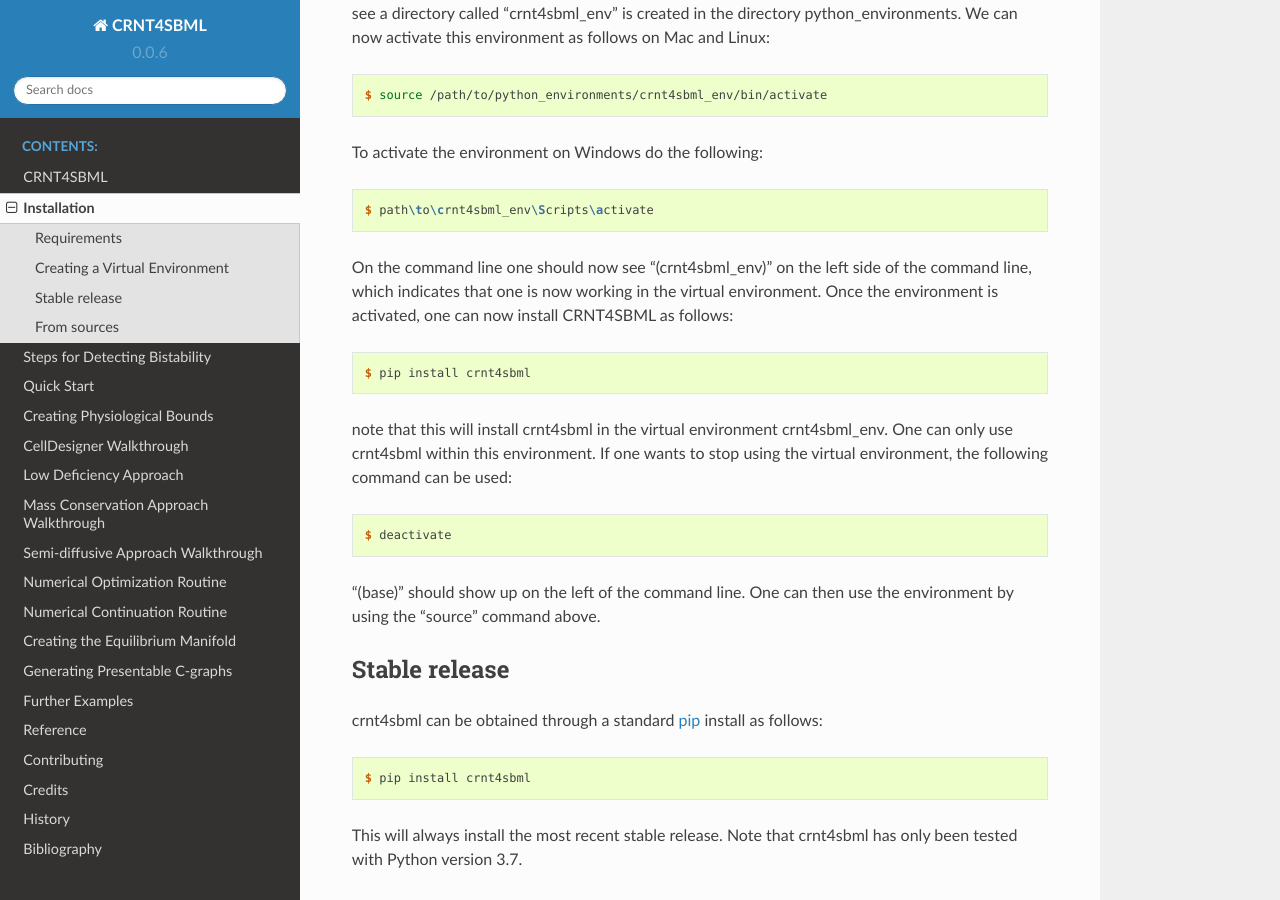
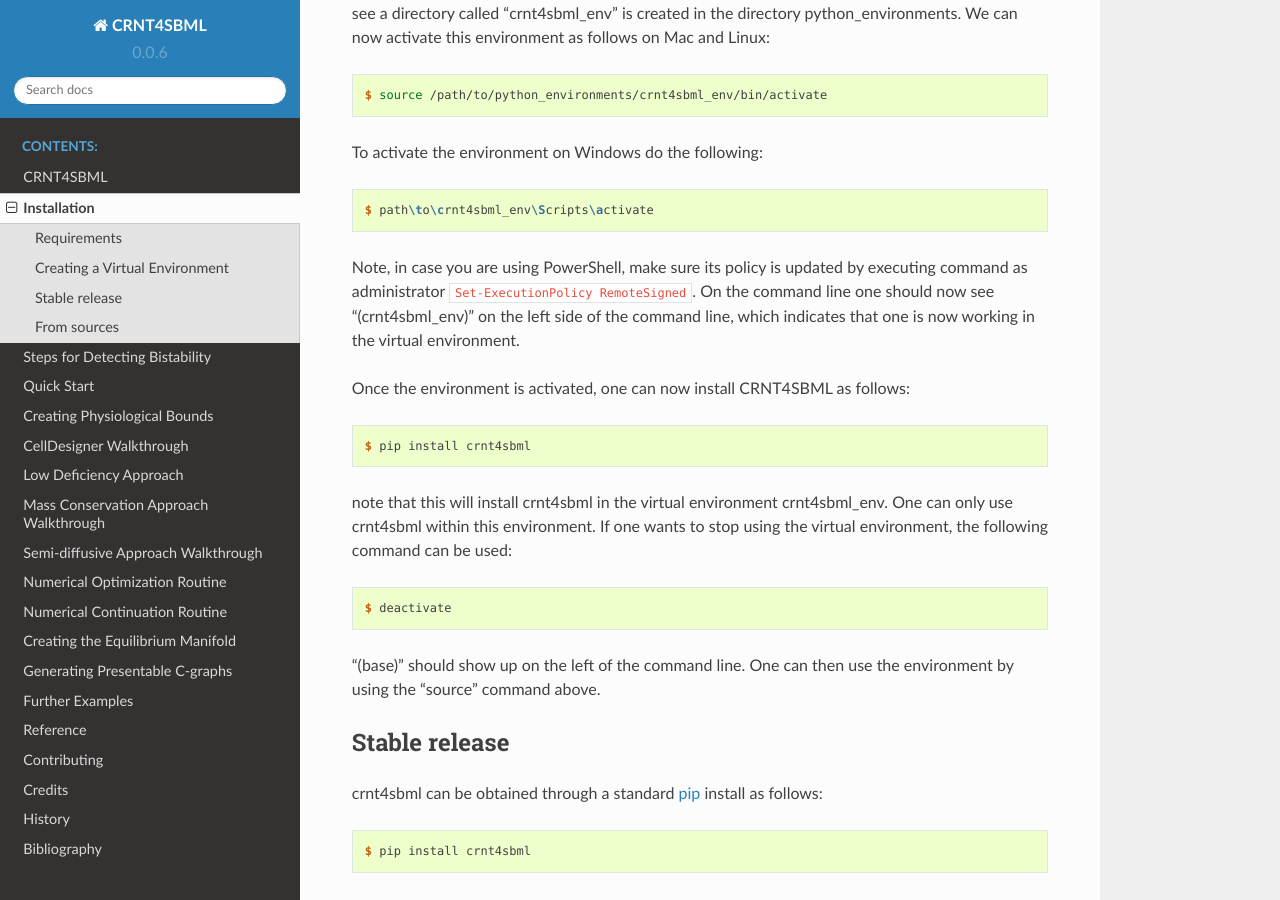
Before and after one commit to PNNL-Comp-Mass-Spec/CRNT4SBML, a Sphinx documentation site: the page built from docs/installation.rst, in a window 1280 px wide and 900 px high, scrolled down 967 px. Built offline with Sphinx 7.4.7 and the Read the Docs theme 2.0.0, drawn with Linux system fonts in a browser that asks for light colours; formulas are drawn with MathJax 3; some of the changed text lies outside the part shown.

Commit message:
Update installation.rst

```diff
--- a/docs/installation.rst
+++ b/docs/installation.rst
@@ -56,8 +56,9 @@ To activate the environment on Windows do the following:
 
     $ path\to\crnt4sbml_env\Scripts\activate
 
-On the command line one should now see "(crnt4sbml_env)" on the left side of the command line, which indicates that one
-is now working in the virtual environment. Once the environment is activated, one can now install CRNT4SBML as follows:
+Note, in case you are using PowerShell, make sure its policy is updated by executing command as administrator ``Set-ExecutionPolicy RemoteSigned``. On the command line one should now see "(crnt4sbml_env)" on the left side of the command line, which indicates that one is now working in the virtual environment.
+
+Once the environment is activated, one can now install CRNT4SBML as follows:
 
 .. code-block:: console
 
```
Also changed, not shown: other parts of docs/installation.rst (+1 -1 lines).
